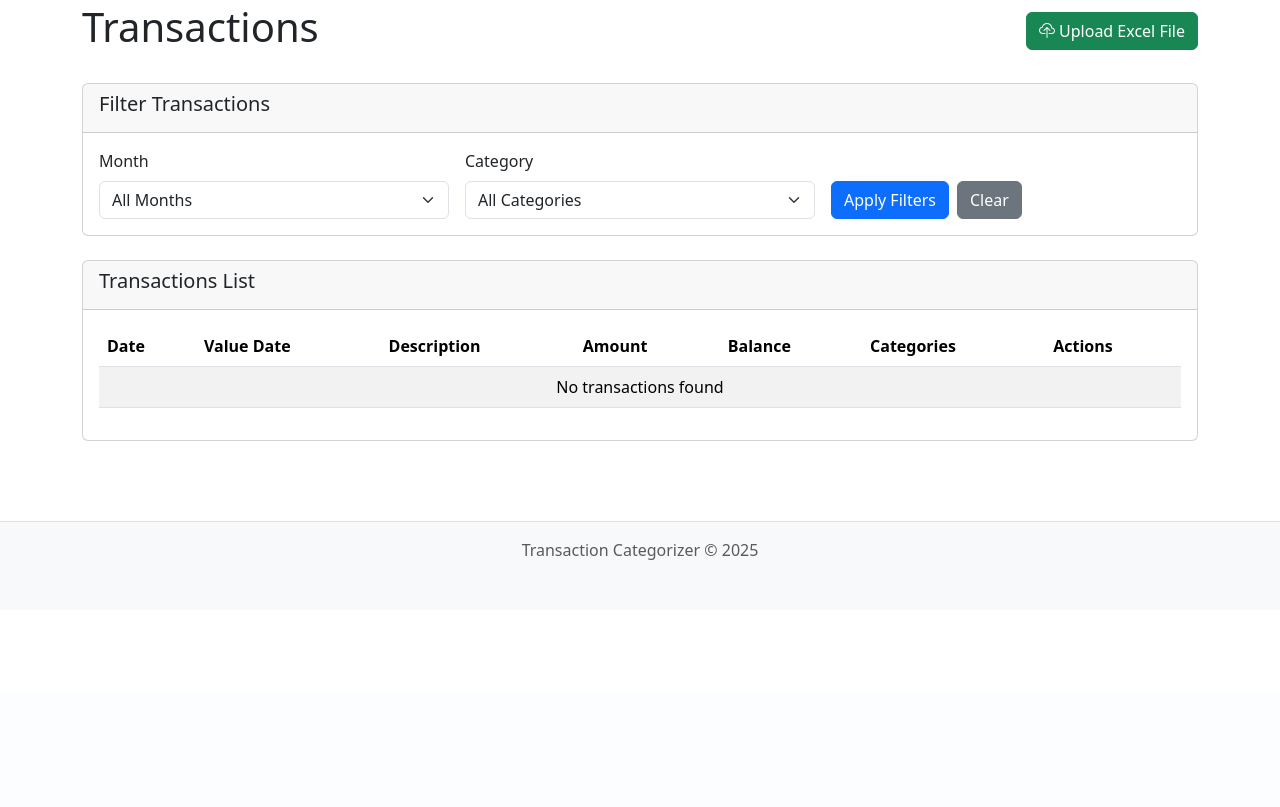
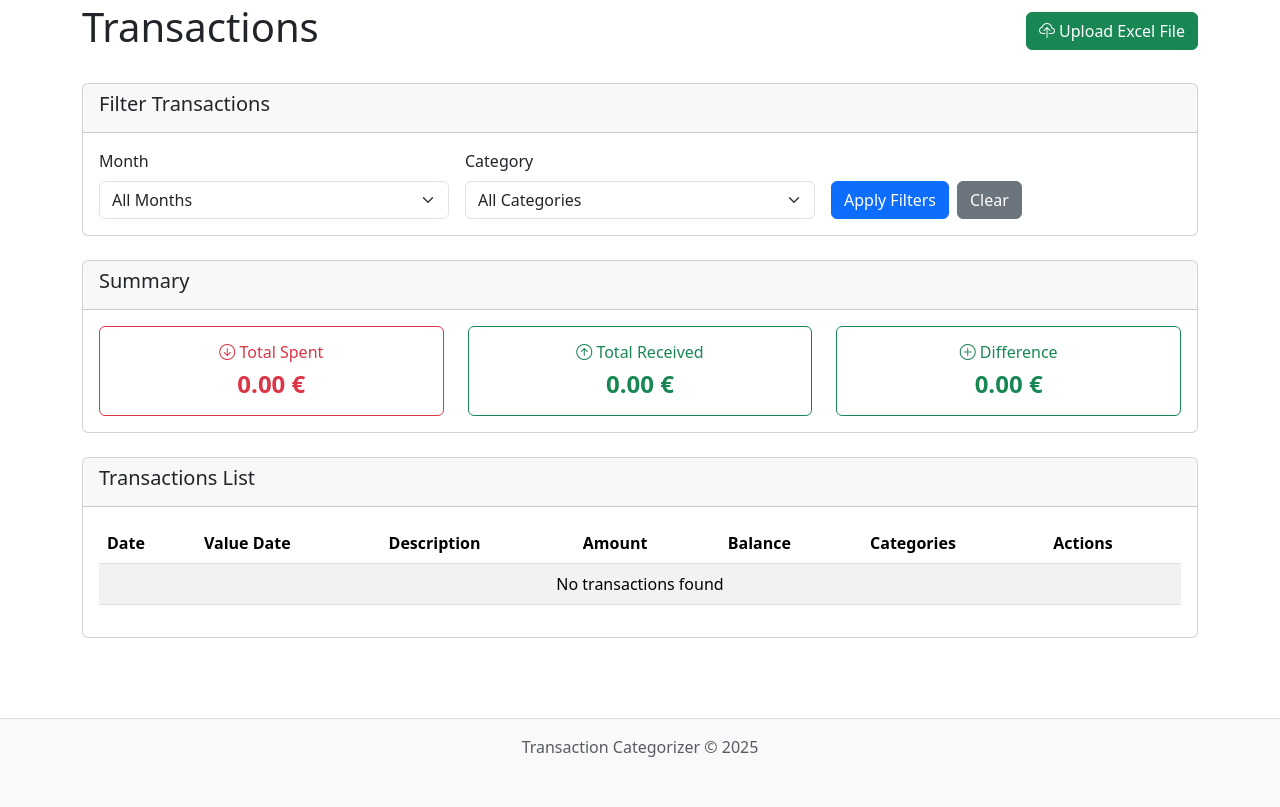
Before and after one commit to develask/organizar_cuenta, a FastAPI app: page / in a window 1280 px wide. Shown: the part 109-916 px from the top of the page. Before the commit the page ends 669 px from the top, so only its background shows below. Run offline with FastAPI, Linux system fonts and the light colour scheme; data that the repository does not hold is empty.

Commit message:
Add summary totals to transactions page: calculate and display total spent, total received, and difference using new summary cards in the UI

```diff
--- a/app.py
+++ b/app.py
@@ -232,13 +232,28 @@ async def index(request: Request, month: Optional[str]= None, category_id: Optio
 
     transactions_list = list(transactions_dict.values())
 
+    # Calculate totals
+    total_spent = sum(t['importe'] for t in transactions_list if t['importe'] < 0)
+    total_received = sum(t['importe'] for t in transactions_list if t['importe'] > 0)
+    total_difference = total_received + total_spent  # spent is already negative
+
     # Get all categories
     categories = db.select('categories')
     categories_list = [{'id': c[0], 'name': c[1], 'description': c[2]} for c in categories]
 
     return templates.TemplateResponse(
         "index.html",
-        {"request": request, "transactions": transactions_list, "categories": categories_list, "current_year": datetime.now().year, "month": month, "category_id": category_id}
+        {
+            "request": request,
+            "transactions": transactions_list,
+            "categories": categories_list,
+            "current_year": datetime.now().year,
+            "month": month,
+            "category_id": category_id,
+            "total_spent": total_spent,
+            "total_received": total_received,
+            "total_difference": total_difference
+        }
     )
 
 @app.get("/categories", response_class=HTMLResponse)
--- a/static/css/styles.css
+++ b/static/css/styles.css
@@ -164,6 +164,21 @@
     border-top: 1px solid #dee2e6;
 }
 
+/* Summary cards styling */
+.card .card-body h4 {
+    font-weight: bold;
+    margin-bottom: 0;
+}
+
+.summary-card {
+    transition: transform 0.2s ease-in-out, box-shadow 0.2s ease-in-out;
+}
+
+.summary-card:hover {
+    transform: translateY(-2px);
+    box-shadow: 0 4px 8px rgba(0,0,0,0.1);
+}
+
 /* Responsive adjustments */
 @media (max-width: 992px) {
     .table-responsive {
--- a/templates/index.html
+++ b/templates/index.html
@@ -65,6 +65,50 @@
                 <a href="/" class="btn btn-secondary ms-2">Clear</a>
             </div>
         </form>
+    </div>
+</div>
+
+<!-- Summary Totals -->
+<div class="card mb-4">
+    <div class="card-header">
+        <h5>Summary</h5>
+    </div>
+    <div class="card-body">
+        <div class="row">
+            <div class="col-md-4">
+                <div class="card border-danger summary-card">
+                    <div class="card-body text-center">
+                        <h6 class="card-title text-danger">
+                            <i class="bi bi-arrow-down-circle"></i>
+                            Total Spent
+                        </h6>
+                        <h4 class="text-danger">{{ "%.2f"|format(total_spent) }} €</h4>
+                    </div>
+                </div>
+            </div>
+            <div class="col-md-4">
+                <div class="card border-success summary-card">
+                    <div class="card-body text-center">
+                        <h6 class="card-title text-success">
+                            <i class="bi bi-arrow-up-circle"></i>
+                            Total Received
+                        </h6>
+                        <h4 class="text-success">{{ "%.2f"|format(total_received) }} €</h4>
+                    </div>
+                </div>
+            </div>
+            <div class="col-md-4">
+                <div class="card border-{% if total_difference >= 0 %}success{% else %}danger{% endif %} summary-card">
+                    <div class="card-body text-center">
+                        <h6 class="card-title text-{% if total_difference >= 0 %}success{% else %}danger{% endif %}">
+                            <i class="bi bi-{% if total_difference >= 0 %}plus{% else %}dash{% endif %}-circle"></i>
+                            Difference
+                        </h6>
+                        <h4 class="text-{% if total_difference >= 0 %}success{% else %}danger{% endif %}">{{ "%.2f"|format(total_difference) }} €</h4>
+                    </div>
+                </div>
+            </div>
+        </div>
     </div>
 </div>
 
```
